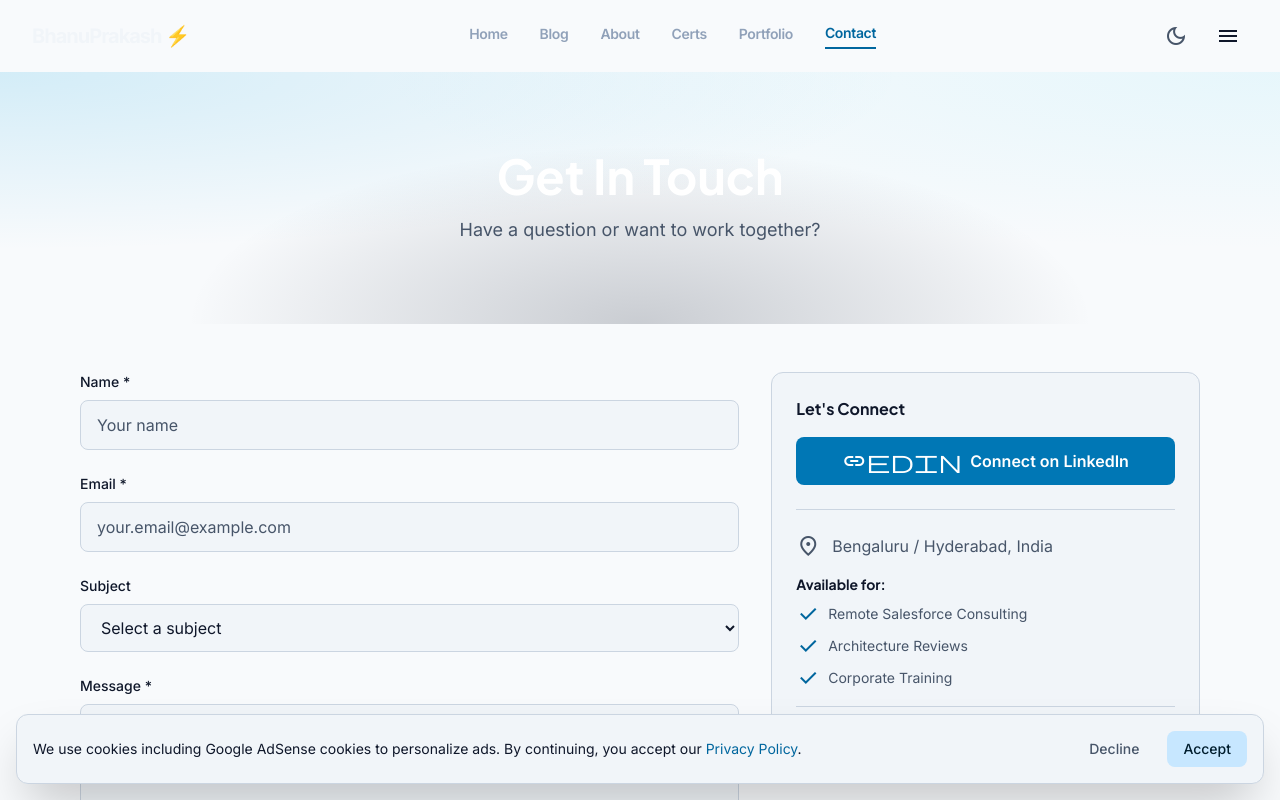
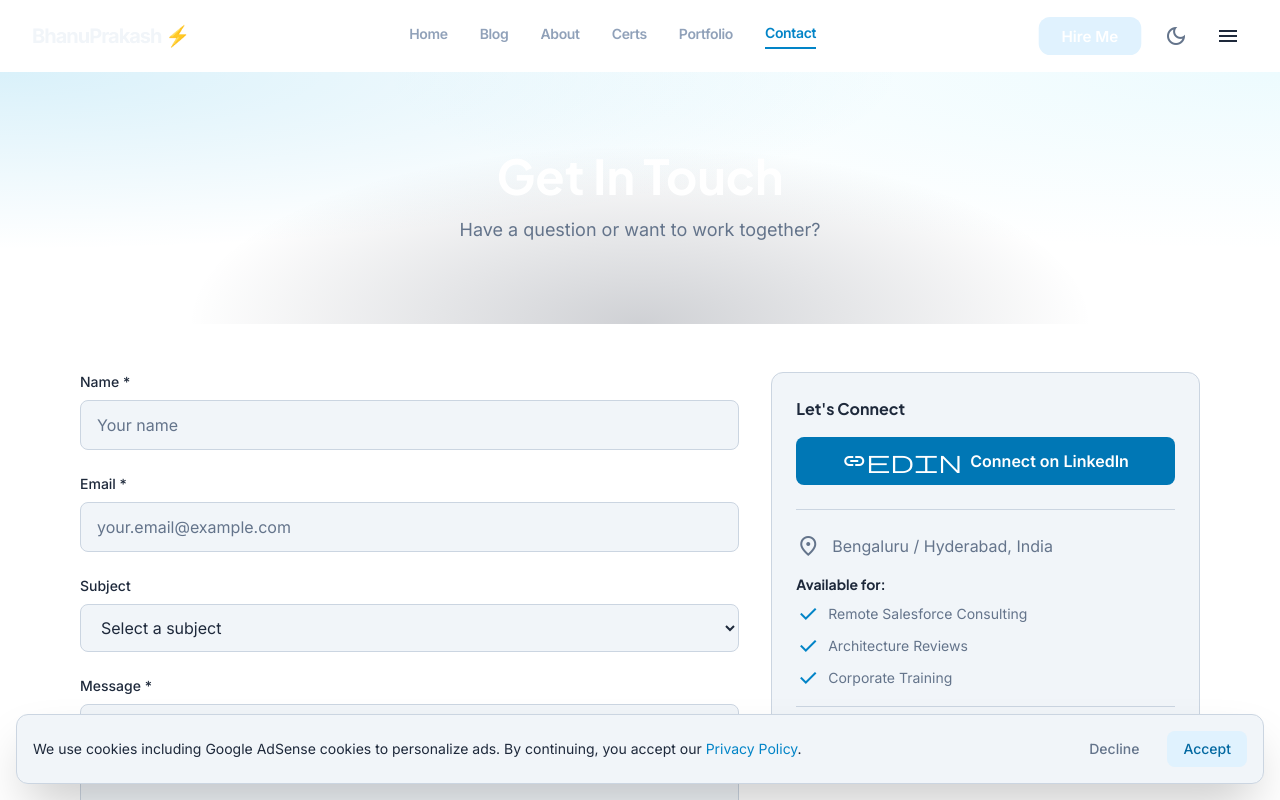
Before and after one commit to bhanuprakashsfdc/bhanusfdc, a React (Vite) app: page /#/contact.html in a window 1280 px wide. Shown: the top 800 px of the page. Built offline with nearby package versions, Linux system fonts and the light colour scheme.

Commit message:
pushing version

```diff
--- a/src/components/Navbar.jsx
+++ b/src/components/Navbar.jsx
@@ -73,6 +73,14 @@ export default function Navbar() {
 
         {/* Right Section */}
         <div className="flex items-center gap-3">
+          {/* Hire Me Button */}
+          <Link
+            to="/contact.html"
+            className="hidden md:flex bg-[var(--color-secondary-container)] text-[var(--color-on-secondary)] px-6 py-2 rounded-xl font-[var(--font-headline)] font-semibold scale-95 hover:scale-100 transition-all duration-200"
+          >
+            Hire Me
+          </Link>
+
           {/* Theme Toggle */}
           <button
             onClick={toggleTheme}
--- a/src/index.css
+++ b/src/index.css
@@ -76,52 +76,52 @@
   --radius-full: 9999px;
 }
 
-/* Light Mode Colors */
+/* Light Mode Colors - Improved for better readability */
 .light {
-  --color-background: #f8fafc;
-  --color-surface: #ffffff;
+  --color-background: #ffffff;
+  --color-surface: #f8fafc;
   --color-surface-container: #f1f5f9;
   --color-surface-container-high: #e2e8f0;
-  --color-surface-container-low: #f8fafc;
+  --color-surface-container-low: #ffffff;
   --color-surface-dim: #f8fafc;
   --color-surface-bright: #ffffff;
   --color-surface-variant: #e2e8f0;
 
-  --color-primary: #0f172a;
-  --color-primary-container: #e0e7ff;
+  --color-primary: #1e40af;
+  --color-primary-container: #dbeafe;
   --color-on-primary: #ffffff;
-  --color-on-primary-container: #1e3a5f;
-  --color-on-primary-fixed: #0f172a;
-  --color-on-primary-fixed-variant: #334155;
-  --color-primary-fixed: #1e3a8a;
-  --color-primary-fixed-dim: #3b82f6;
-  --color-inverse-primary: #a5b4fc;
+  --color-on-primary-container: #1e3a8a;
+  --color-on-primary-fixed: #1e3a8a;
+  --color-on-primary-fixed-variant: #1e40af;
+  --color-primary-fixed: #3b82f6;
+  --color-primary-fixed-dim: #60a5fa;
+  --color-inverse-primary: #93c5fd;
 
-  --color-secondary: #00669e;
-  --color-secondary-container: #c7e7ff;
+  --color-secondary: #0284c7;
+  --color-secondary-container: #e0f2fe;
   --color-on-secondary: #ffffff;
-  --color-on-secondary-container: #001e2e;
-  --color-secondary-fixed: #001e2e;
-  --color-secondary-fixed-dim: #00669e;
+  --color-on-secondary-container: #0369a1;
+  --color-secondary-fixed: #0369a1;
+  --color-secondary-fixed-dim: #0ea5e9;
   --color-on-secondary-fixed: #ffffff;
-  --color-on-secondary-fixed-variant: #004466;
+  --color-on-secondary-fixed-variant: #0284c7;
 
-  --color-tertiary: #0891b2;
-  --color-tertiary-container: #cffafe;
+  --color-tertiary: #0d9488;
+  --color-tertiary-container: #ccfbf1;
   --color-on-tertiary: #ffffff;
-  --color-on-tertiary-container: #042f3d;
-  --color-tertiary-fixed: #042f3d;
-  --color-tertiary-fixed-dim: #0891b2;
+  --color-on-tertiary-container: #115e59;
+  --color-tertiary-fixed: #115e59;
+  --color-tertiary-fixed-dim: #14b8a6;
   --color-on-tertiary-fixed: #ffffff;
-  --color-on-tertiary-fixed-variant: #0e4d60;
+  --color-on-tertiary-fixed-variant: #0d9488;
 
-  --color-on-background: #0f172a;
-  --color-on-surface: #0f172a;
-  --color-on-surface-variant: #475569;
+  --color-on-background: #1e293b;
+  --color-on-surface: #1e293b;
+  --color-on-surface-variant: #64748b;
   --color-inverse-surface: #e2e8f0;
-  --color-inverse-on-surface: #f1f5f9;
+  --color-inverse-on-surface: #f8fafc;
 
-  --color-outline: #64748b;
+  --color-outline: #94a3b8;
   --color-outline-variant: #cbd5e1;
 }
 
```
